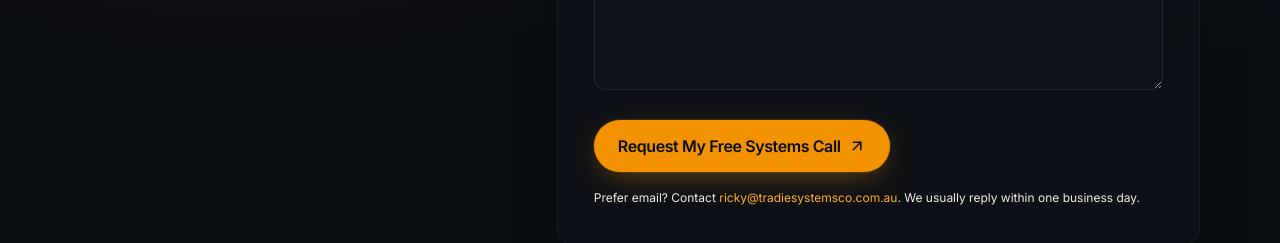
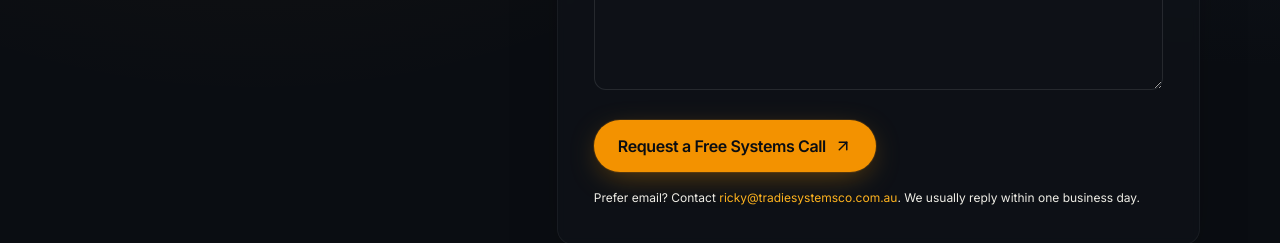
Before and after one commit to rickybourke73-sudo/tradie-systems-co, a Next.js app: page /contact in a window 1280 px wide. Shown: the part 1240-1483 px from the top of the page. Built offline with nearby package versions, Linux system fonts and the light colour scheme; no server answers.

Commit message:
Simplify systems call button wording

```diff
--- a/components/ui/ContactForm.tsx
+++ b/components/ui/ContactForm.tsx
@@ -278,7 +278,7 @@ export function ContactForm() {
         >
           {status === 'submitting'
             ? 'Sending...'
-            : 'Request My Free Systems Call'}
+            : 'Request a Free Systems Call'}
         </Button>
 
         <p className="mt-4 text-xs leading-relaxed text-bone-400">
```
